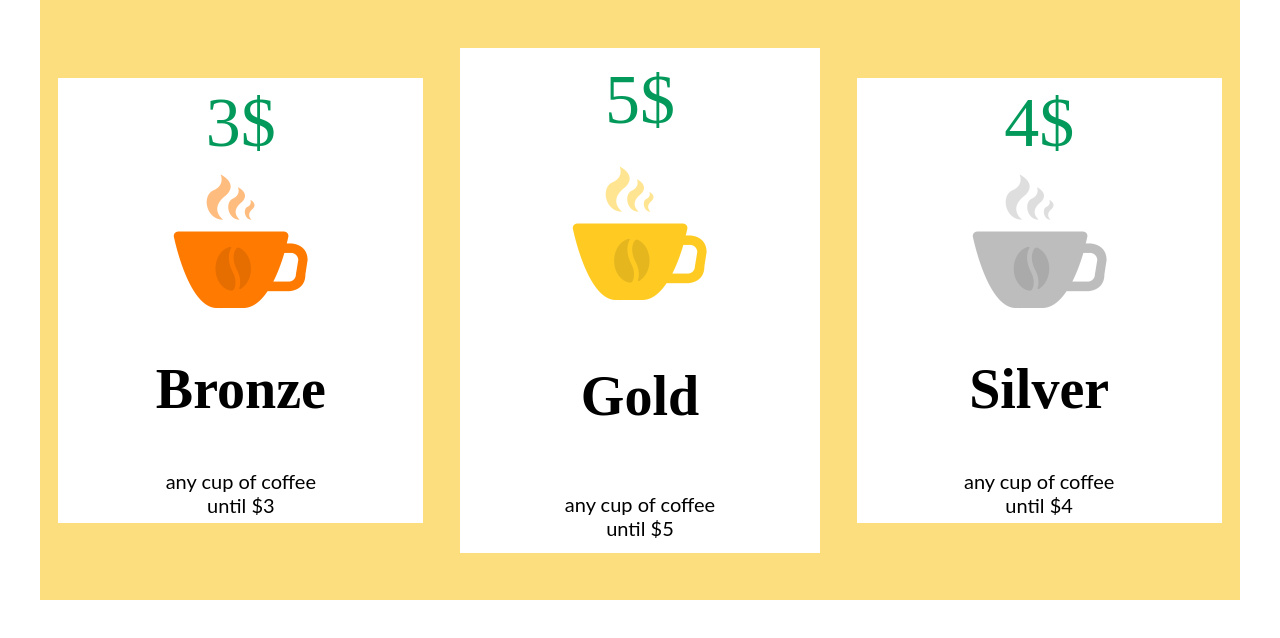
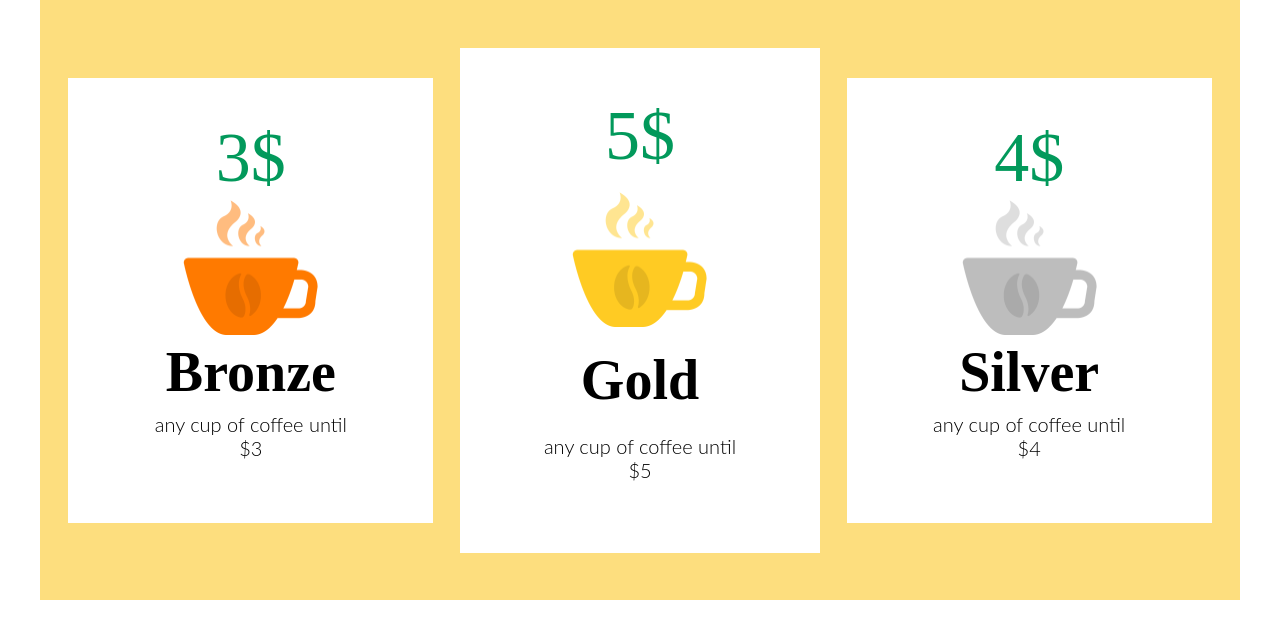
Before and after one commit to igorilvutchenko/cup-plans, a plain HTML site: page index.html in a window 1280 px wide. Drawn offline with Linux system fonts and the light colour scheme; a web font is replaced by a local one.

Commit message:
correct mistakes

```diff
--- a/css/style.css
+++ b/css/style.css
@@ -38,16 +38,16 @@ body {
 	margin: auto;
 	justify-content: space-around;
 	align-items: center;
+	padding: 50px 15px;
 }
 
-.flexbox--left,
-.flexbox--center,
-.flexbox--right {
+.flexbox {
 	display: flex;
 	background-color: #fff;
 	flex-direction: column;
 	justify-content: space-around;
 	align-items: center;
+	padding: 40px;
 }
 
 .flexbox--left,
@@ -67,32 +67,27 @@ body {
 	font-size: 70px;
 }
 
-.flexbox__img-br,
-.flexbox__img-gl,
-.flexbox__img-sl {
+.flexbox__img img {
 	width: 135px;
 	height: 135px;
-}
-
-.flexbox__img-br {
-	background-image: url('../img/bronze_cup.png');
-}
-
-.flexbox__img-gl {
-	background-image: url('../img/gold_cup.png');
-}
-
-.flexbox__img-sl {
-	background-image: url('../img/silver_cup.png');
 }
 
 .flexbox__header {
 	font-family: 'miso-light';
 	font-size: 56px;
+	text-align: center;
+	max-width: 200px;
+	flex-basis: 70px;
+	overflow: hidden;
+	margin: 0;
 }
 
 .flexbox__descr {
 	font-family: 'Lato', sans-serif;
 	font-size: 20px;
 	text-align: center;
+	font-weight: 300;
+	max-width: 200px;
+	flex-basis: 70px;
+	overflow: hidden;
 }
--- a/index.html
+++ b/index.html
@@ -8,25 +8,25 @@
 </head>
 <body>
 	<div class="container">
-		<div class="flexbox--left">
+		<div class="flexbox flexbox--left">
 			<div class="flexbox__price">3$</div>
-			<div class="flexbox__img-br"></div>
+			<div class="flexbox__img"><img src="img/bronze_cup.png"></div>
 			<h1 class="flexbox__header">Bronze</h1>
-			<div class="flexbox__descr">any cup of coffee<br>until $3
+			<div class="flexbox__descr">any cup of coffee until $3
 			</div>
 		</div>
-		<div class="flexbox--center">
+		<div class="flexbox flexbox--center">
 			<div class="flexbox__price">5$</div>
-			<div class="flexbox__img-gl"></div>
+			<div class="flexbox__img"><img src="img/gold_cup.png"></div>
 			<h1 class="flexbox__header">Gold</h1>
-			<div class="flexbox__descr">any cup of coffee<br>until $5
+			<div class="flexbox__descr">any cup of coffee until $5
 			</div>
 		</div>
-		<div class="flexbox--right">
+		<div class="flexbox flexbox--right">
 			<div class="flexbox__price">4$</div>
-			<div class="flexbox__img-sl"></div>
+			<div class="flexbox__img"><img src="img/silver_cup.png"></div>
 			<h1 class="flexbox__header">Silver</h1>
-			<div class="flexbox__descr">any cup of coffee<br>until $4
+			<div class="flexbox__descr">any cup of coffee until $4
 			</div>
 		</div>
 	</div>
```
